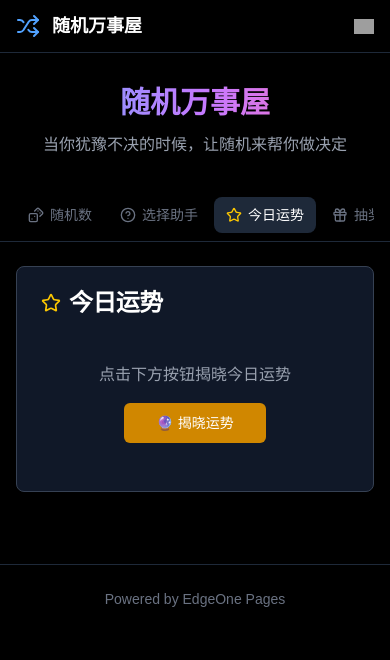
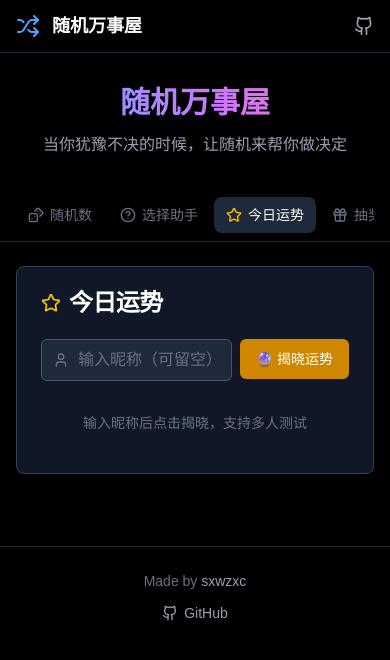
Before and after one commit to sxwzxc/Random, a Next.js app: page / in a window 390 px wide. Both pictures are taken after a click on the button "今日运势". Shown: the top 660 px of the page. Built offline with nearby package versions, Linux system fonts and the light colour scheme; grey boxes are pictures that could not be loaded.

Commit message:
Implement all 4 requirements: multi-user fortune, lottery prize display, remove EdgeOne branding, mobile responsive fixes
Co-authored-by: sxwzxc <33121657+sxwzxc@users.noreply.github.com>

```diff
--- a/src/app/layout.tsx
+++ b/src/app/layout.tsx
@@ -14,7 +14,7 @@ export default function RootLayout({
   return (
     <html lang="zh-CN" className="dark">
       <head>
-        <link rel="icon" href="/eo-logo-blue.svg" />
+        <link rel="icon" href="/globe.svg" />
       </head>
       <body className="antialiased">
         {children}
--- a/src/app/page.tsx
+++ b/src/app/page.tsx
@@ -11,6 +11,7 @@ import {
   Users,
   History,
   Shuffle,
+  Github,
 } from "lucide-react";
 import RandomNumber from "@/components/random/RandomNumber";
 import DecisionHelper from "@/components/random/DecisionHelper";
@@ -79,19 +80,14 @@ export default function Home() {
               <h1 className="text-lg font-semibold">随机万事屋</h1>
             </div>
             <a
-              href="https://pages.edgeone.ai"
+              href="https://github.com/sxwzxc/Random"
               target="_blank"
               rel="noopener noreferrer"
-              aria-label="EdgeOne Pages"
+              aria-label="GitHub Repository"
               className="flex items-center gap-2 text-gray-400 hover:text-white transition-colors text-sm"
             >
-              <img
-                src="/eo-logo-blue.svg"
-                alt="EdgeOne"
-                width={20}
-                height={20}
-              />
-              <span className="hidden sm:inline">EdgeOne Pages</span>
+              <Github className="w-5 h-5" />
+              <span className="hidden sm:inline">sxwzxc/Random</span>
             </a>
           </div>
         </div>
@@ -148,8 +144,18 @@ export default function Home() {
       {/* Footer */}
       <footer className="border-t border-gray-800 mt-12">
         <div className="container mx-auto px-6 py-6">
-          <div className="text-center text-gray-500 text-sm">
-            <p>Powered by EdgeOne Pages</p>
+          <div className="flex flex-col sm:flex-row items-center justify-center gap-3 text-gray-500 text-sm">
+            <span>Made by <a href="https://github.com/sxwzxc" target="_blank" rel="noopener noreferrer" className="text-gray-400 hover:text-white transition-colors">sxwzxc</a></span>
+            <span className="hidden sm:inline text-gray-700">·</span>
+            <a
+              href="https://github.com/sxwzxc/Random"
+              target="_blank"
+              rel="noopener noreferrer"
+              className="flex items-center gap-1.5 text-gray-400 hover:text-white transition-colors"
+            >
+              <Github className="w-4 h-4" />
+              <span>GitHub</span>
+            </a>
           </div>
         </div>
       </footer>
--- a/src/components/random/DailyFortune.tsx
+++ b/src/components/random/DailyFortune.tsx
@@ -4,7 +4,7 @@ import { useState, useEffect, useCallback } from "react";
 import { Card, CardContent, CardHeader, CardTitle } from "@/components/ui/card";
 import { Button } from "@/components/ui/button";
 import { addHistory } from "@/lib/storage";
-import { Star } from "lucide-react";
+import { Star, User } from "lucide-react";
 
 const FORTUNES = [
   { level: "大吉", color: "text-yellow-400", emoji: "🌟", advice: "万事顺遂，宜大胆行动！" },
@@ -24,9 +24,9 @@ const ASPECTS = [
   { name: "学习运", icon: "📚" },
 ];
 
-function getDailyFortune() {
+function getDailyFortune(name: string = "") {
   const today = new Date().toDateString();
-  const key = `fortune_${today}`;
+  const key = name ? `fortune_${today}_${encodeURIComponent(name)}` : `fortune_${today}`;
   if (typeof window !== "undefined") {
     const cached = localStorage.getItem(key);
     if (cached) return JSON.parse(cached);
@@ -41,38 +41,82 @@ function getDailyFortune() {
   const luckyColors = ["红色", "蓝色", "绿色", "黄色", "紫色", "白色", "黑色", "橙色"];
   const luckyColor = luckyColors[Math.floor(Math.random() * luckyColors.length)];
 
-  const result = { fortune, aspects, luckyNumber, luckyColor, date: today };
+  const result = { fortune, aspects, luckyNumber, luckyColor, date: today, name };
   if (typeof window !== "undefined") {
     localStorage.setItem(key, JSON.stringify(result));
   }
   return result;
 }
 
+const TESTED_KEY_PREFIX = "fortune_tested_";
+
+function getTestedNicknames(): string[] {
+  if (typeof window === "undefined") return [];
+  const today = new Date().toDateString();
+  const data = localStorage.getItem(`${TESTED_KEY_PREFIX}${today}`);
+  return data ? JSON.parse(data) : [];
+}
+
+function saveTestedNickname(name: string) {
+  const today = new Date().toDateString();
+  const key = `${TESTED_KEY_PREFIX}${today}`;
+  const list = getTestedNicknames();
+  if (!list.includes(name)) {
+    list.push(name);
+    localStorage.setItem(key, JSON.stringify(list));
+  }
+}
+
 export default function DailyFortune({ onUpdate }: { onUpdate: () => void }) {
   const [fortune, setFortune] = useState<ReturnType<typeof getDailyFortune> | null>(null);
   const [revealed, setRevealed] = useState(false);
+  const [nickname, setNickname] = useState("");
+  const [currentName, setCurrentName] = useState("");
+  const [testedToday, setTestedToday] = useState<string[]>([]);
+
+  useEffect(() => {
+    const tested = getTestedNicknames();
+    setTestedToday(tested);
+    // Auto-show if default fortune was already revealed today
+    const today = new Date().toDateString();
+    const cached = localStorage.getItem(`fortune_${today}`);
+    if (cached) {
+      setFortune(JSON.parse(cached));
+      setRevealed(true);
+      setCurrentName("");
+    }
+  }, []);
 
   const handleReveal = useCallback(() => {
-    const f = getDailyFortune();
+    const name = nickname.trim();
+    const f = getDailyFortune(name);
     setFortune(f);
     setRevealed(true);
+    setCurrentName(name);
+    saveTestedNickname(name);
+    setTestedToday(getTestedNicknames());
     addHistory({
       type: "今日运势",
-      result: f.fortune.level,
+      result: `${name ? name + " · " : ""}${f.fortune.level}`,
       detail: `幸运数字: ${f.luckyNumber}, 幸运颜色: ${f.luckyColor}`,
     });
     onUpdate();
-  }, [onUpdate]);
+  }, [onUpdate, nickname]);
 
-  useEffect(() => {
-    const today = new Date().toDateString();
-    const key = `fortune_${today}`;
-    const cached = localStorage.getItem(key);
-    if (cached) {
-      setFortune(JSON.parse(cached));
+  const switchTo = (name: string) => {
+    const f = getDailyFortune(name);
+    setFortune(f);
     setRevealed(true);
-    }
-  }, []);
+    setCurrentName(name);
+    setNickname(name);
+  };
+
+  const handleNew = () => {
+    setRevealed(false);
+    setFortune(null);
+    setNickname("");
+    setCurrentName("");
+  };
 
   return (
     <Card className="bg-gray-900 border-gray-700">
@@ -83,18 +127,57 @@ export default function DailyFortune({ onUpdate }: { onUpdate: () => void }) {
         </CardTitle>
       </CardHeader>
       <CardContent className="space-y-4">
-        {!revealed ? (
-          <div className="text-center py-6">
-            <p className="text-gray-400 mb-4">点击下方按钮揭晓今日运势</p>
+        {/* Nickname input */}
+        <div className="flex gap-2">
+          <div className="relative flex-1">
+            <User className="absolute left-3 top-1/2 -translate-y-1/2 w-4 h-4 text-gray-500" />
+            <input
+              type="text"
+              value={nickname}
+              onChange={(e) => setNickname(e.target.value)}
+              onKeyDown={(e) => e.key === "Enter" && handleReveal()}
+              placeholder="输入昵称（可留空）"
+              className="w-full bg-gray-800 border border-gray-600 rounded-md pl-9 pr-3 py-2 text-white placeholder-gray-500 focus:outline-none focus:ring-2 focus:ring-yellow-500"
+            />
+          </div>
           <Button
             onClick={handleReveal}
-              className="bg-yellow-600 hover:bg-yellow-700 text-white px-8 cursor-pointer"
+            className="bg-yellow-600 hover:bg-yellow-700 text-white cursor-pointer shrink-0"
           >
             🔮 揭晓运势
           </Button>
         </div>
-        ) : fortune ? (
+
+        {/* Tested nicknames today */}
+        {testedToday.length > 0 && (testedToday.length > 1 || testedToday[0] !== currentName) ? (
+          <div className="space-y-1">
+            <p className="text-xs text-gray-500">今日已测：</p>
+            <div className="flex flex-wrap gap-2">
+              {testedToday.map((name) => (
+                <button
+                  key={name}
+                  onClick={() => switchTo(name)}
+                  className={`px-2 py-1 rounded text-xs cursor-pointer transition-colors ${
+                    name === currentName
+                      ? "bg-yellow-600 text-white"
+                      : "bg-gray-800 text-gray-300 hover:bg-gray-700"
+                  }`}
+                >
+                  {name || "匿名"}
+                </button>
+              ))}
+            </div>
+          </div>
+        ) : null}
+
+        {/* Fortune result */}
+        {revealed && fortune ? (
           <div className="space-y-4">
+            {currentName && (
+              <p className="text-center text-sm text-gray-400">
+                <span className="text-yellow-400 font-medium">{currentName}</span> 的今日运势
+              </p>
+            )}
             <div className="text-center py-4 bg-gray-800 rounded-lg">
               <span className="text-4xl mb-2 block">{fortune.fortune.emoji}</span>
               <p className={`text-3xl font-bold ${fortune.fortune.color}`}>
@@ -126,7 +209,19 @@ export default function DailyFortune({ onUpdate }: { onUpdate: () => void }) {
               </span>
             </div>
 
-            <p className="text-xs text-gray-500 text-center">每日运势每天重置一次</p>
+            <div className="flex items-center justify-between">
+              <p className="text-xs text-gray-500">每日运势每天重置一次</p>
+              <button
+                onClick={handleNew}
+                className="text-xs text-gray-500 hover:text-yellow-400 cursor-pointer transition-colors"
+              >
+                测试新昵称 →
+              </button>
+            </div>
+          </div>
+        ) : !revealed ? (
+          <div className="text-center py-4">
+            <p className="text-gray-500 text-sm">输入昵称后点击揭晓，支持多人测试</p>
           </div>
         ) : null}
       </CardContent>
```
Also changed, not shown: src/components/random/LotteryDraw.tsx (+61 -10 lines). Lines whose indentation alone changed are shown as unchanged.
